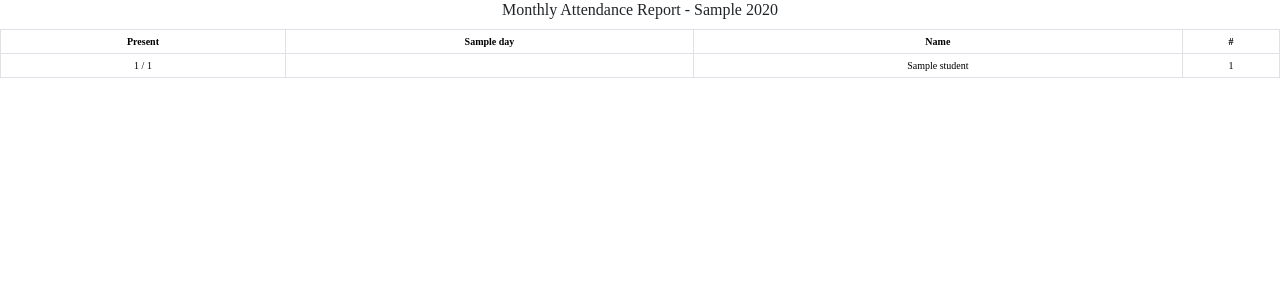
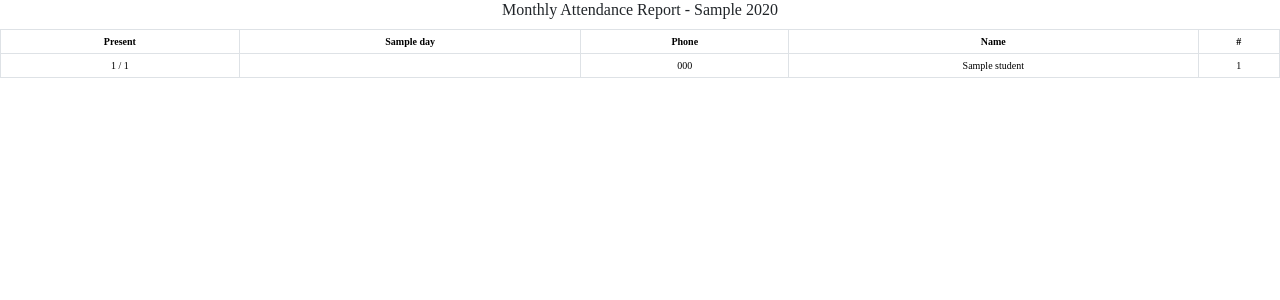
Before and after one commit to Mahmod-Madkour/Organization, a Django app: template Quran/templates/Quran/attendance/monthly_attendance_pdf.html in a window 1280 px wide. Shown: the top 300 px of the page. Run offline with Django 5.2, Linux system fonts and the light colour scheme; the template is opened without the code that fills it: most values are stand-ins (such as "Sample title", 1, 10 or a date in 2020); some libraries are stand-ins or nearby versions; some web fonts are replaced.

Commit message:
add new coulmn in monthly att in pdf

```diff
--- a/Quran/templates/Quran/attendance/monthly_attendance_pdf.html
+++ b/Quran/templates/Quran/attendance/monthly_attendance_pdf.html
@@ -35,6 +35,7 @@
             table {
                 width: 100%;
                 border-collapse: collapse;
+                border: 1px solid #000;
             }
 
             th, td {
@@ -62,6 +63,7 @@
             <tr>
                 <th>{% trans "#" %}</th>
                 <th>{% trans "Name" %}</th>
+                <th>{% trans "Phone" %}</th>
                 {% for day in days %}
                     <th>{{ day }}</th>
                 {% endfor %}
@@ -73,6 +75,7 @@
             <tr>
                 <td>{{ student.id }}</td>
                 <td>{{ student.name }}</td>
+                <td>{{ student.phone }}</td>
 
                 {% for present in student.attendance %}
                     <td>
```
Also changed, not shown: locale/ar/LC_MESSAGES/django.po.
